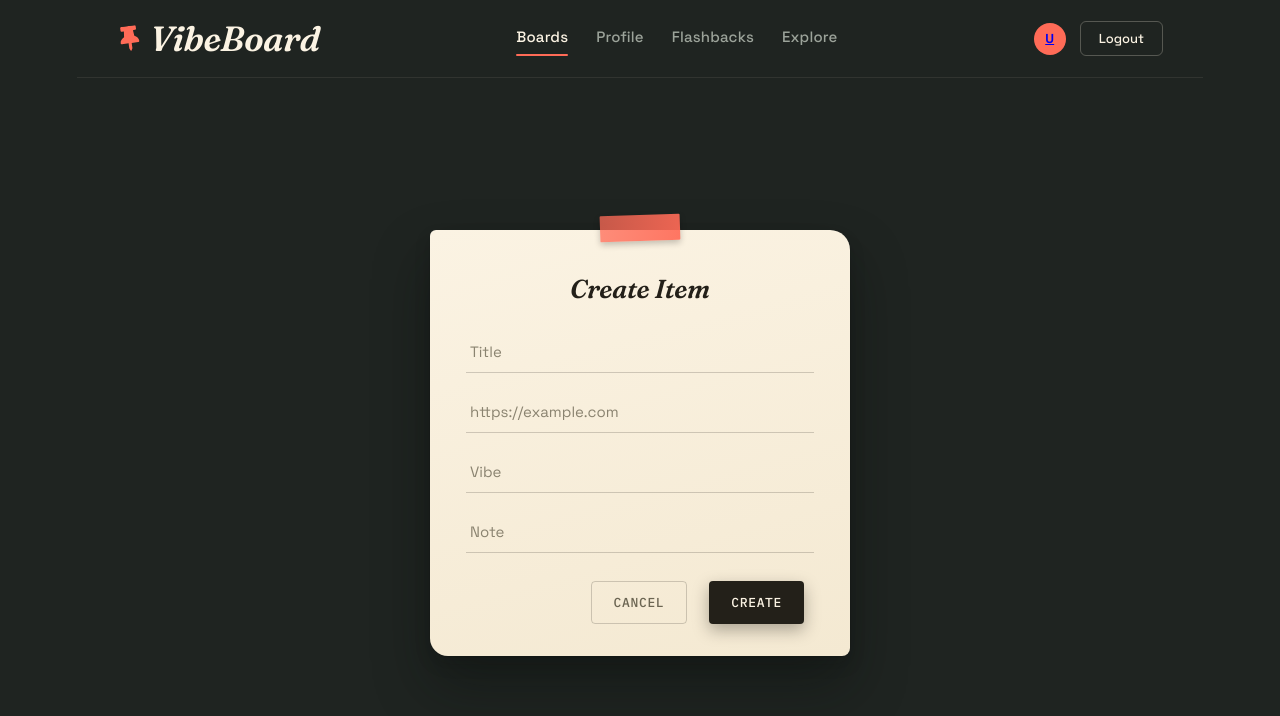
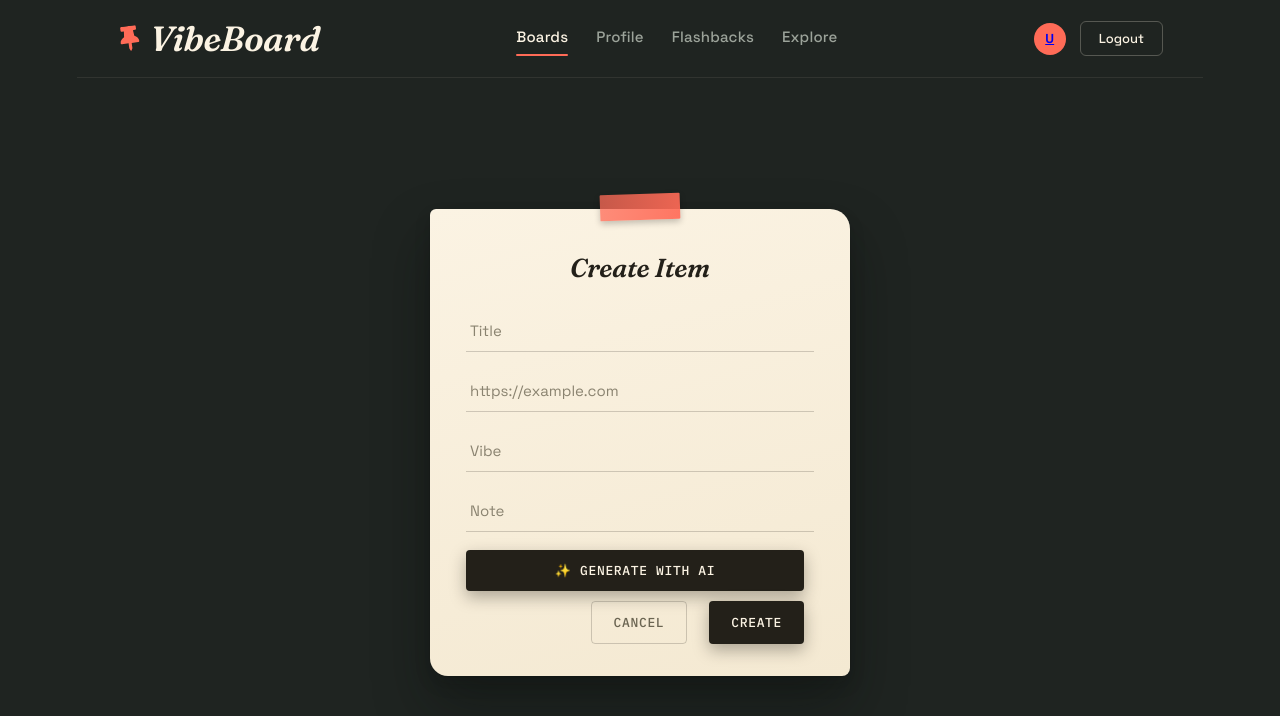
Before and after one commit to ImanAmirr/VibeBoard, a React app in the folder frontend/: page /boards/1/items/new in a window 1280 px wide. Shown: the top 716 px of the page. Built offline with nearby package versions, Linux system fonts and the light colour scheme; no server answers; the HTML template or start-up script is replaced by a standard one.

Commit message:
popup change

```diff
--- a/frontend/src/pages/createItem.jsx
+++ b/frontend/src/pages/createItem.jsx
@@ -12,6 +12,7 @@ export default function CreateItem() {
     const [note, setNote] = useState("");
     const [errors, setErrors] = useState({});
     const [serverError, setServerError] = useState("");
+    const[isGenerating,setIsGenerating]=useState(false);
 
     const validate = () => {
         const newErrors = {};
@@ -40,6 +41,49 @@ export default function CreateItem() {
         setErrors(newErrors);
         return Object.keys(newErrors).length === 0;
     };
+
+    const handleGenerateNote = async () => {
+        setServerError("");
+
+        if (!validate()) {
+            return;
+        }
+
+        try {
+            setIsGenerating(true);
+
+            const token = localStorage.getItem("token");
+
+            const response = await fetch(
+                `${import.meta.env.VITE_API_URL}/items/generate-note`,
+                {
+                    method: "POST",
+                    headers: {
+                        "Content-Type": "application/json",
+                        Authorization: `Bearer ${token}`,
+                    },
+                    body: JSON.stringify({
+                        title,
+                        url,
+                        vibe,
+                    }),
+                }
+            );
+
+            const data = await response.json();
+
+            if (!response.ok) {
+                throw new Error(data.detail || "Failed to generate note.");
+            }
+
+            setNote(data.note);
+        } catch (err) {
+            setServerError(err.message || "Something went wrong.");
+        } finally {
+            setIsGenerating(false);
+        }
+    };
+
 
     const handleItem = async (e) => {
         e.preventDefault();
@@ -130,6 +174,13 @@ export default function CreateItem() {
 
                     {serverError && <p className="form-error">{serverError}</p>}
 
+                    <button
+                    type="button"
+                    onClick={handleGenerateNote}
+                    disabled={isGenerating}>
+                   {isGenerating ? "Generating..." : "✨ Generate with AI"}
+                   </button>
+
                     <div className="button-group">
                         <button
                             type="button"
```
